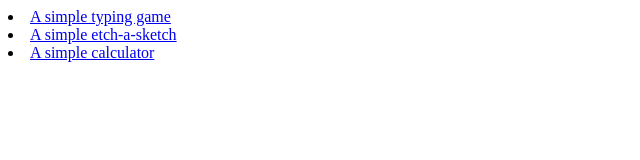
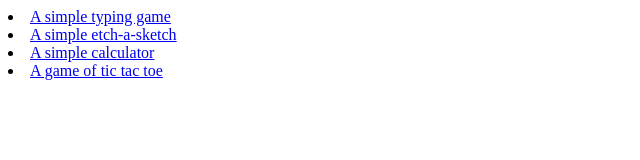
Before and after one commit to fengivan/Site, a plain HTML site: page index.html in a window 1280 px wide. Shown: the whole page, without its empty margins (0-640 px from the left). Drawn offline with Linux system fonts and the light colour scheme.

Commit message:
tic tac toe

```diff
--- a/index.html
+++ b/index.html
@@ -3,4 +3,5 @@
     <a href = "http://fengivan.github.io/Typing-Game"> A simple typing game</a></li>
     <li><a href = "http://fengivan.github.io/Sketch"> A simple etch-a-sketch</a></li>
     <li><a href = "http://fengivan.github.io/calculator"> A simple calculator</a></li>
+    <li><a href = "http://fengivan.github.io/tictactoe"> A game of tic tac toe</a></li>
 </html>
```
